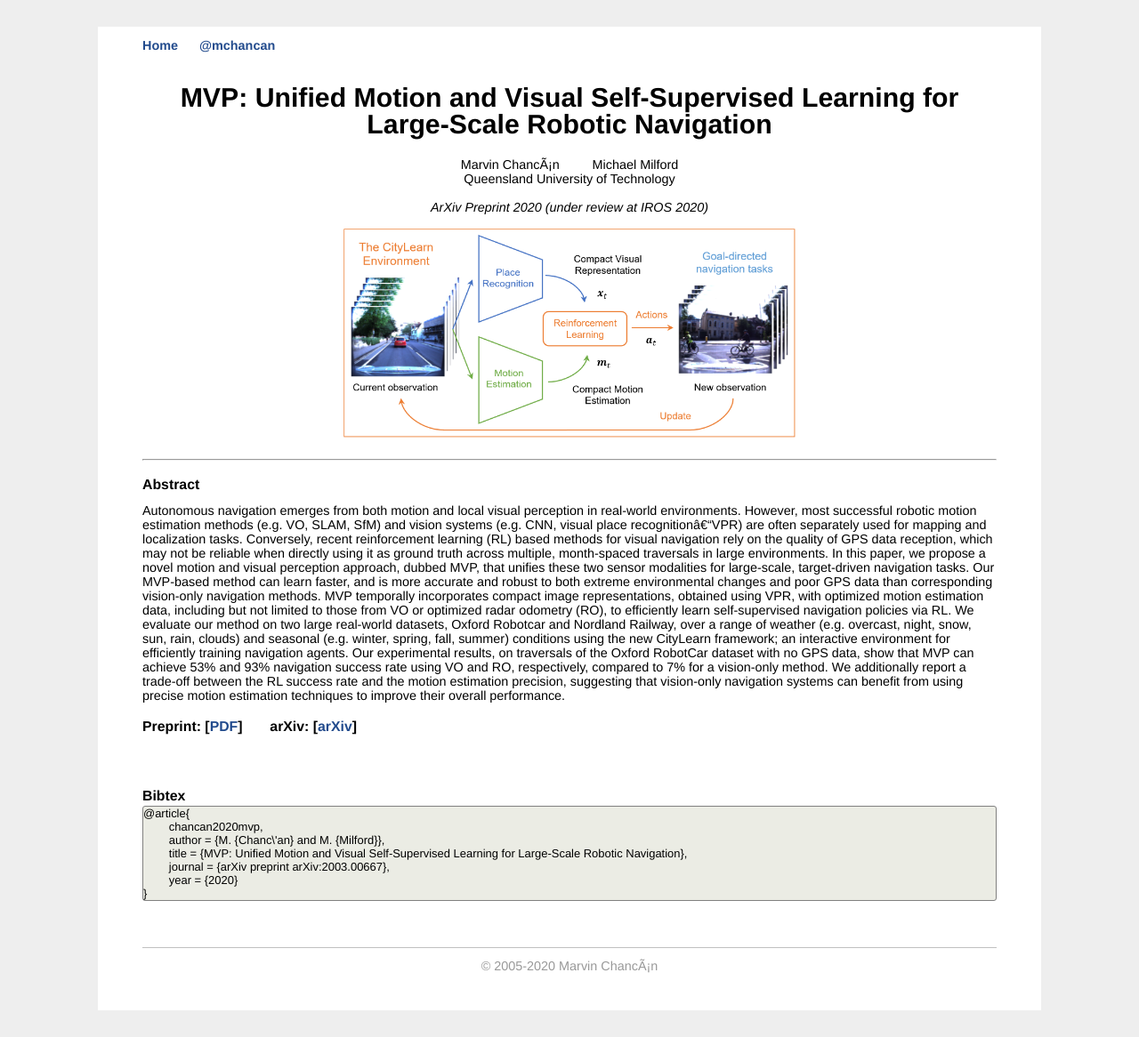
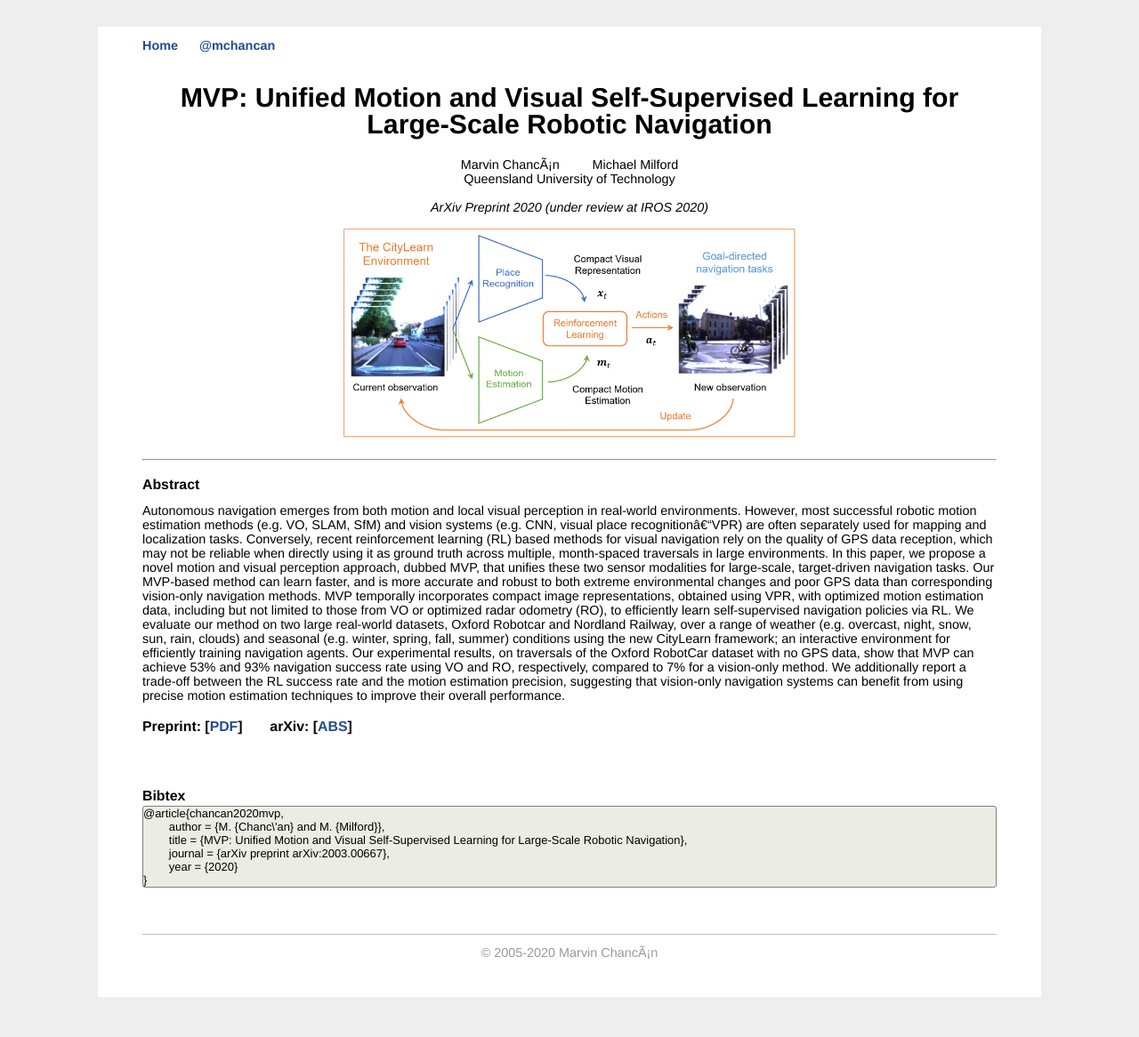
Before and after one commit to mchancan/mchancan.github.io, a Jekyll site: the page built from projects/MVP/index.html, in a window 1280 px wide. Shown: the whole page at 89% size. Built offline with Jekyll 4.4.1, drawn with Linux system fonts in a browser that asks for light colours; comment, search, counter and statistics services are not loaded.

Commit message:
Update index.html

```diff
--- a/projects/MVP/index.html
+++ b/projects/MVP/index.html
@@ -48,7 +48,7 @@ title: "MVP: Unified Motion and Visual Self-Supervised Learning for Large-Scale
 </td>
 
 <td>
-	<h3> Preprint: [<a href="MVP_v2.pdf">PDF</a>]  &nbsp; &nbsp; &nbsp; arXiv: [<a href="https://arxiv.org/abs/2003.00667">arXiv</a>] </h3>
+	<h3> Preprint: [<a href="MVP_v2.pdf" target="_blank">PDF</a>]  &nbsp; &nbsp; &nbsp; arXiv: [<a href="https://arxiv.org/abs/2003.00667" target="_blank">ABS</a>] </h3>
 </td>
 
 <br>
@@ -56,8 +56,7 @@ title: "MVP: Unified Motion and Visual Self-Supervised Learning for Large-Scale
 
 <h3 style="margin-bottom:0px;">Bibtex</h3>
 <pre>
-@article{
-	chancan2020mvp,
+@article{chancan2020mvp,
 	author = {M. {Chanc\'an} and M. {Milford}},
 	title = {MVP: Unified Motion and Visual Self-Supervised Learning for Large-Scale Robotic Navigation},
 	journal = {arXiv preprint arXiv:2003.00667},
```
